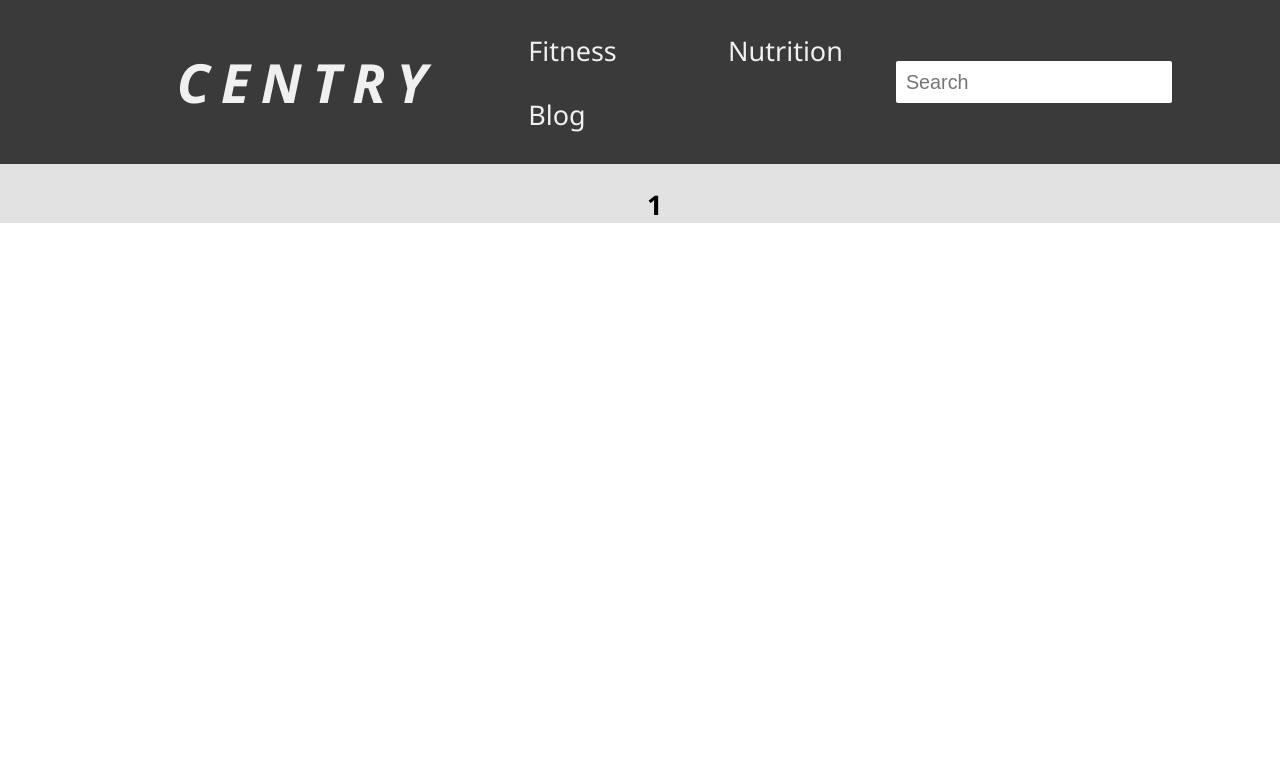
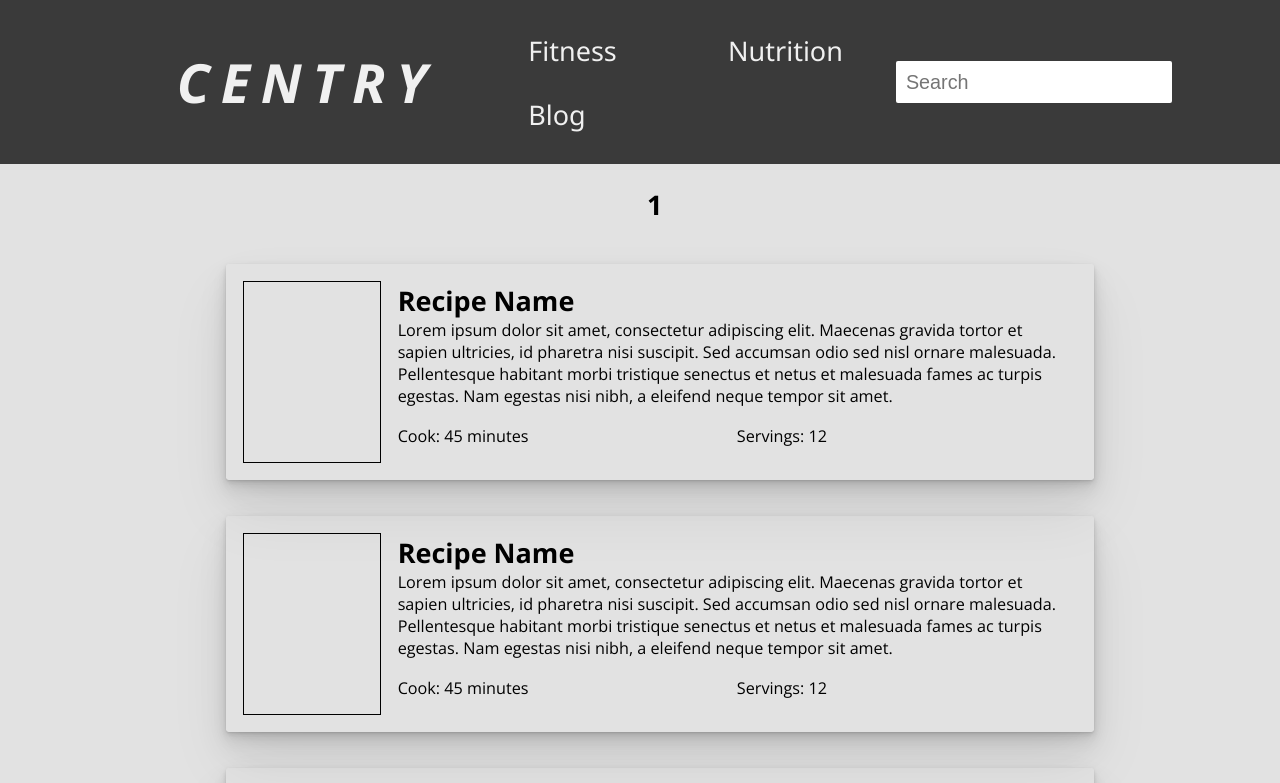
Before and after one commit to cgillies93/exerciseWebApp, a React (Create React App) app: page /nutrition/1 in a window 1280 px wide. Shown: the top 783 px of the page. Built offline with nearby package versions, Linux system fonts and the light colour scheme.

Commit message:
add NutritionRecipe components

```diff
--- /dev/null
+++ b/src/components/NutritionRecipeItem/NutritionRecipeItem.css
@@ -0,0 +1,60 @@
+.nutrition-recipe-item-link {
+  width: 70%;
+  height: 216px;
+  margin: 1em auto;
+  text-decoration: none;
+  border-radius: 3px;
+  color: black;
+  box-shadow: 0 1px 2px rgba(0, 0, 0, 0.07),
+              0 2px 4px rgba(0, 0, 0, 0.07),
+              0 4px 8px rgba(0, 0, 0, 0.07),
+              0 8px 16px rgba(0, 0, 0, 0.07),
+              0 16px 32px rgba(0, 0, 0, 0.07),
+              0 32px 64px rgba(0, 0, 0, 0.07);
+}
+
+.nutrition-recipe-item-link:hover {
+  outline: 4px solid #0FA3B1;
+  transition-timing-function: ease-in;
+  transition-duration: 0.1s;
+}
+
+.nutrition-recipe-item {
+  display: flex;
+  padding: 1em;
+}
+
+.recipe-item-img {
+  width: 20%;
+  height: 180px;
+  outline: 1px solid black;
+}
+
+.recipe-item-info-wrapper {
+  display: flex;
+  flex-flow: column wrap;
+  width: 100%;
+  text-align: left;
+  padding-left: 1em;
+}
+
+.recipe-item-info-wrapper h3 {
+  font-size: 1.5em;
+}
+
+.recipe-item-info-wrapper p {
+  font-size: 0.9em;
+}
+
+.recipe-item-info-wrapper h3,
+.recipe-item-info-wrapper p {
+  margin: 0;
+  padding: 0;
+}
+
+.recipe-item-cook-info {
+  display: grid;
+  grid-template-columns: 1fr 1fr;
+  margin-top: 0.5em;
+  padding: 0.5em 0;
+}
--- /dev/null
+++ b/src/components/NutritionRecipeItem/NutritionRecipeItem.js
@@ -0,0 +1,27 @@
+import React, { Component } from 'react';
+import  { Link } from 'react-router-dom';
+import './NutritionRecipeItem.css';
+
+class NutritionRecipeItem extends Component {
+  render() {
+
+    return(
+      <Link className='nutrition-recipe-item-link'>
+        <li className='nutrition-recipe-item'>
+          <div className='recipe-item-img'>
+          </div>
+          <div className='recipe-item-info-wrapper'>
+            <h3>Recipe Name</h3>
+            <p>Lorem ipsum dolor sit amet, consectetur adipiscing elit. Maecenas gravida tortor et sapien ultricies, id pharetra nisi suscipit. Sed accumsan odio sed nisl ornare malesuada. Pellentesque habitant morbi tristique senectus et netus et malesuada fames ac turpis egestas. Nam egestas nisi nibh, a eleifend neque tempor sit amet.</p>
+            <div className='recipe-item-cook-info'>
+              <p>Cook: {'45'} minutes</p>
+              <p>Servings: {'12'}</p>
+            </div>
+          </div>
+        </li>
+      </Link>
+    );
+  }
+}
+
+export default NutritionRecipeItem;
--- /dev/null
+++ b/src/components/NutritionRecipeList/NutritionRecipeList.css
@@ -0,0 +1,7 @@
+.nutrition-recipe-list {
+  list-style: none;
+  display: flex;
+  justify-content: center;
+  align-items: center;
+  flex-flow: column wrap;
+}
--- /dev/null
+++ b/src/components/NutritionRecipeList/NutritionRecipeList.js
@@ -0,0 +1,43 @@
+import React, { Component } from 'react';
+import NutritionRecipeItem from '../NutritionRecipeItem/NutritionRecipeItem';
+import './NutritionRecipeList.css';
+
+class NutritionRecipeList extends Component {
+  constructor(props) {
+    super(props);
+    const recipes = [
+      "Recipe One",
+      "Recipe Two",
+      "Recipe Three",
+      "Recipe Four",
+      "Recipe Five",
+      "Recipe Six",
+      "Recipe Seven",
+      "Recipe Eight",
+      "Recipe Nine",
+      "Recipe Ten"
+    ];
+
+    this.state = {
+      recipes: recipes
+    };
+  }
+
+  render() {
+    return(
+      <section className='nutrition-list-wrapper'>
+        <ul className='nutrition-recipe-list'>
+          {
+            this.state.recipes.map((recipe, ind) => (
+              <NutritionRecipeItem key={ind}
+                           recipe={recipe}/>
+            ))
+          }
+
+        </ul>
+      </section>
+    );
+  }
+}
+
+export default NutritionRecipeList;
--- a/src/pages/NutritionCategoryPage/NutritionCategoryPage.js
+++ b/src/pages/NutritionCategoryPage/NutritionCategoryPage.js
@@ -1,4 +1,5 @@
 import React, { Component } from 'react';
+import NutritionRecipeList from '../../components/NutritionRecipeList/NutritionRecipeList';
 import './NutritionCategoryPage.css';
 
 class NutritionCategoryPage extends Component {
@@ -10,6 +11,7 @@ class NutritionCategoryPage extends Component {
     return(
       <div className='nutrition-category-page-wrapper'>
         <h2 className='page-title'>{category}</h2>
+        <NutritionRecipeList/>
       </div>
     );
   }
--- a/src/pages/WorkoutPage/WorkoutPage.css
+++ b/src/pages/WorkoutPage/WorkoutPage.css
@@ -1,4 +1,26 @@
+.workout-page-wrapper {
+  width: 70%;
+  margin: 0 auto;
+}
+
+.workout-page-wrapper h2 {
+  text-align: left;
+  font-size: 1.7em;
+  border-left: 5px solid #0FA3B1;
+  padding-left: 5px;
+  border-radius: 3px;
+}
+
+
+.workout-images {
+  margin-top: 1em;
+  height: 300px;
+  width: 100%;
+  outline: 1px solid black;
+}
+
 .workout-summary-wrapper {
+  margin: 3em auto;
 }
 
 .workout-summary-table {
@@ -7,8 +29,8 @@
 }
 
 .workout-summary-header-row {
-  background-color: #3a3a3a;
-  color: #f0f0f0;
+  background-color: #0FA3B1;
+  color: black;
   font-style: bold;
 }
 
@@ -17,3 +39,7 @@
   border: 1px solid black;
   padding: 1em;
 }
+
+.workout-description-wrapper p {
+  text-align: left;
+}
--- a/src/pages/WorkoutPage/WorkoutPage.js
+++ b/src/pages/WorkoutPage/WorkoutPage.js
@@ -9,7 +9,9 @@ class WorkoutPage extends Component {
     console.log(workout);
 
     return(
-      <div className='fitness-page-wrapper'>
+      <div className='workout-page-wrapper'>
+        <div className='workout-images'>
+        </div>
         <h1>{workout}</h1>
         <section className='workout-summary-wrapper'>
           <h2>Summary</h2>
--- /dev/null
+++ b/src/workoutCategories.js
@@ -0,0 +1,5 @@
+const workoutCategories = [
+
+];
+
+export default workoutCategories;
```
